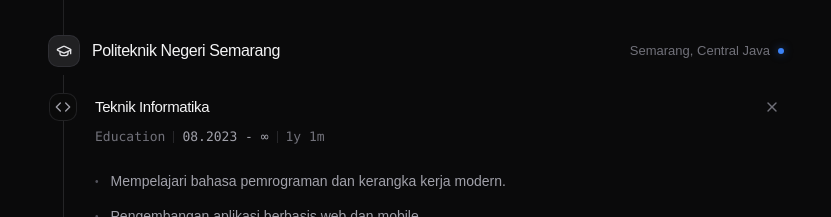
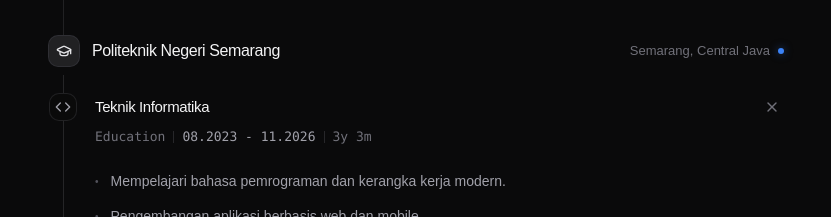
Before and after one commit to codewithun/Portofolio, a Next.js app: page / in a window 1280 px wide. Shown: the part 1340-1557 px from the top of the page, without its empty margins (224-1055 px from the left). Built offline with nearby package versions, Linux system fonts and the light colour scheme; a web font is replaced by a local one.

Commit message:
update education period and duration in ExperienceSection

```diff
--- a/components/sections/experience/ExperienceSection.tsx
+++ b/components/sections/experience/ExperienceSection.tsx
@@ -46,8 +46,8 @@ const experiences: ExperienceItem[] = [
     roleIcon: <Code className='h-4 w-4 text-zinc-400' />,
     role: 'Teknik Informatika',
     type: 'Education',
-    period: '08.2023 - ∞',
-    duration: '1y 1m',
+    period: '08.2023 - 11.2026',
+    duration: '3y 3m',
     highlights: [
       'Mempelajari bahasa pemrograman dan kerangka kerja modern.',
       'Pengembangan aplikasi berbasis web dan mobile.',
```
